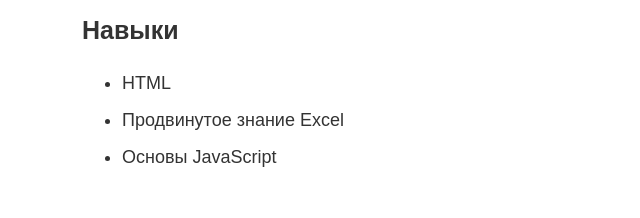
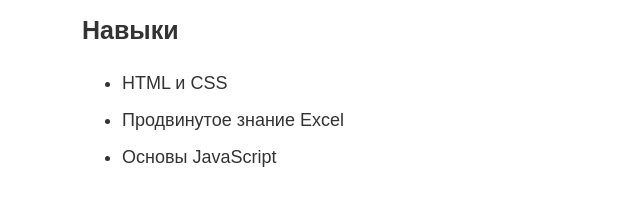
Before and after one commit to Old-Nikolaich/old_nikolaich.github.io, a plain HTML site: page index.html in a window 1280 px wide. Shown: the part 574-792 px from the top of the page, 158-798 px from the left. Drawn offline with Linux system fonts and the light colour scheme.

Commit message:
Update index.html

```diff
--- a/index.html
+++ b/index.html
@@ -25,7 +25,7 @@
     <section>
       <h2>Навыки</h2>
       <ul>
-        <li>HTML</li>
+        <li>HTML и CSS</li>
         <li>Продвинутое знание Excel</li>
         <li>Основы JavaScript</li>
       </ul>
```
